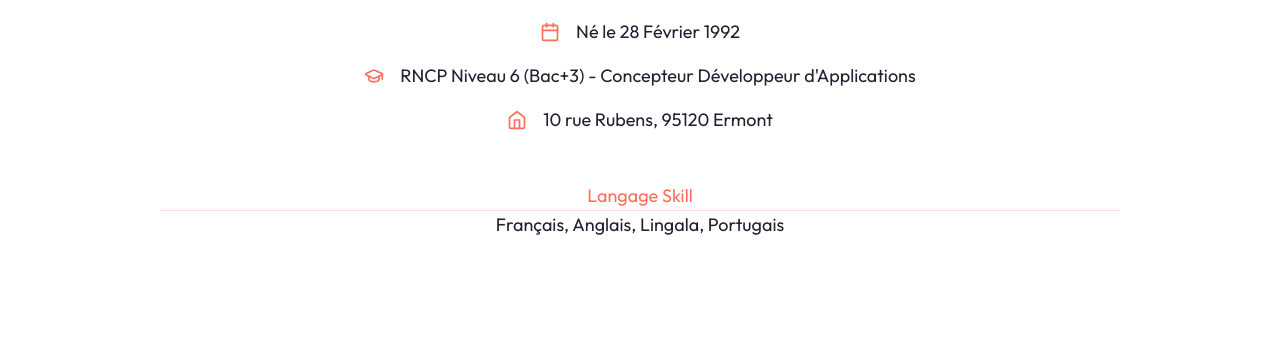
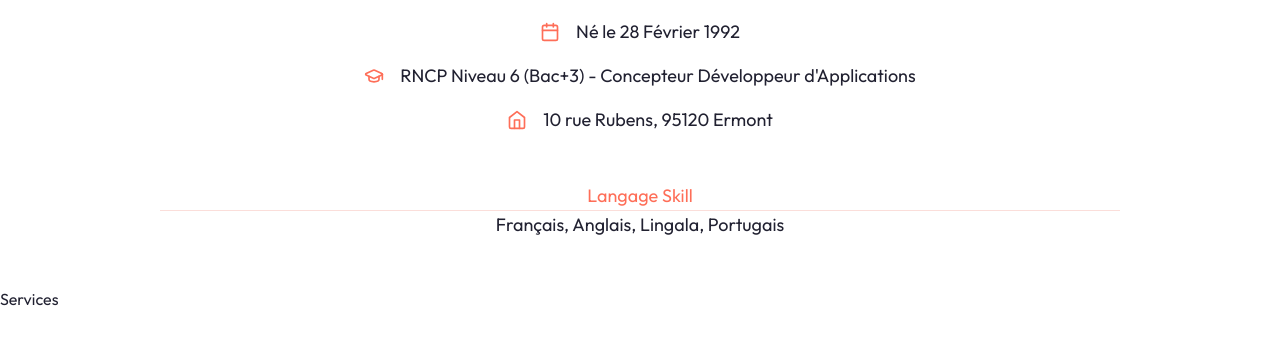
Before and after one commit to Ambrosioc/portfolio-next, a Next.js app: page / in a window 1280 px wide. Shown: the part 1379-1724 px from the top of the page. Built offline with nearby package versions, Linux system fonts and the light colour scheme.

Commit message:
add services section

```diff
--- a/app/page.jsx
+++ b/app/page.jsx
@@ -1,11 +1,13 @@
 import Hero from "@/components/Hero";
 import About from "@/components/About";
+import Services from "@/components/Services";
 
 export default function Home() {
 	return (
 		<main>
 			<Hero />
 			<About />
+			<Services />
 		</main>
 	);
 }
--- /dev/null
+++ b/components/Services.jsx
@@ -0,0 +1,5 @@
+const Services = () => {
+	return <div>Services</div>;
+};
+
+export default Services;
```
